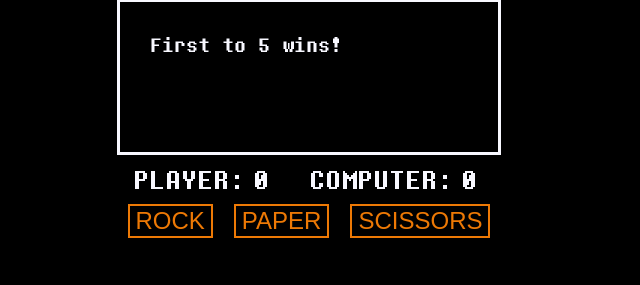
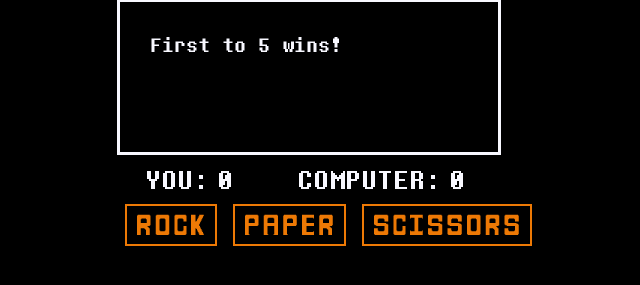
Before and after one commit to uxd2486/rock-paper-scissors, a plain HTML site: page index.html in a window 1280 px wide. Shown: the part 359-644 px from the top of the page, without its empty margins (331-971 px from the left). Drawn offline with Linux system fonts and the light colour scheme.

Commit message:
Added the font for the rock-paper-scissors buttons

```diff
--- a/index.html
+++ b/index.html
@@ -16,7 +16,7 @@
         <div class="results"></div>
     </div>
     <div class="scores">
-        <div class="player-score">PLAYER:<span class="player">0</span></div>
+        <div class="player-score">YOU:<span class="player">0</span></div>
         <div class="computer-score">COMPUTER:<span class="computer">0</span></div>
     </div>
     <div class="buttons">
--- a/styles.css
+++ b/styles.css
@@ -49,6 +49,9 @@ img {
     border: 2px solid #ed7905;
     margin: 4px 8px 8px;
     font-size: 24px;
+    font-family: mercyregular, sans-serif;
+    padding-left: 10px;
+    padding-bottom: 4px;
 }
 
 @font-face {
@@ -66,3 +69,12 @@ img {
     font-weight: normal;
     font-style: normal;
 }
+
+@font-face {
+    font-family: 'mercyregular';
+    src: url('fonts/mercy-webfont.woff2') format('woff2'),
+    url('fonts/mercy-webfont.woff') format('woff');
+    font-weight: normal;
+    font-style: normal;
+
+}
```
Also changed, not shown: fonts/mercy-webfont.woff (added), fonts/mercy-webfont.woff2 (added).
